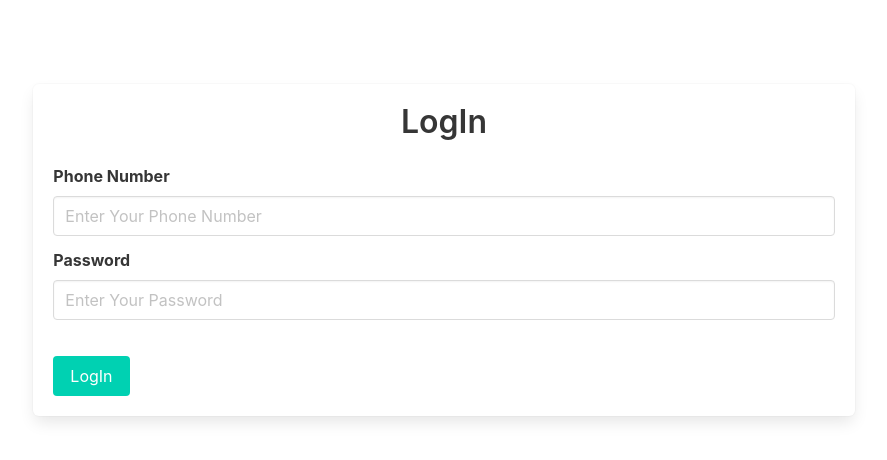
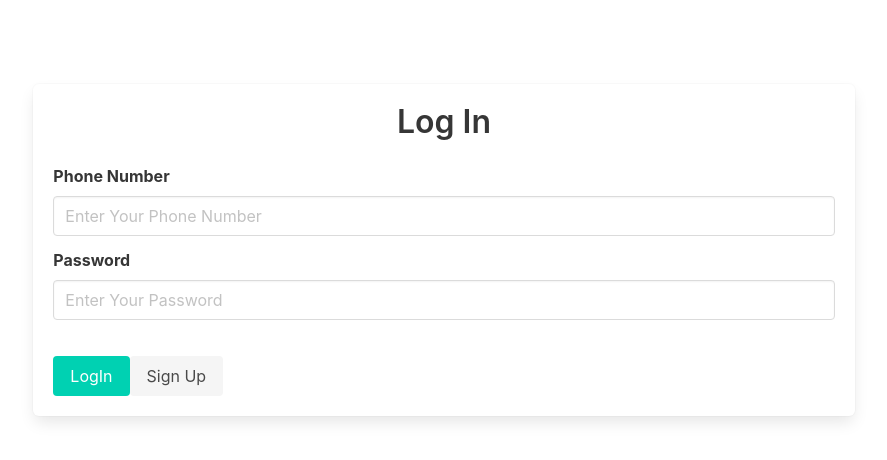
Before and after one commit to Mohiiit/farmer_app_frontend, a React (Create React App) app: page / in a window 1280 px wide. Both pictures are taken after a click on the button "Login". Shown: the top 460 px of the page, without its empty margins (196-1083 px from the left). Built offline with nearby package versions, Linux system fonts and the light colour scheme; no server answers.

Commit message:
logIn and signUp UI enhancement

```diff
--- a/src/App.jsx
+++ b/src/App.jsx
@@ -31,10 +31,11 @@ function App() {
     getWelcomeMessage();
   }, []);
 
-  const handleLogin = (e) => {
-    e.preventDefault();
-    setLoggedIn(true);
+  const handleLogin = () => {
+    // e.preventDefault();
+    setLoggedIn(!loggedIn);
   }
+
   return (
     <>
       <Header title={message} />
@@ -54,7 +55,9 @@ function App() {
                 </div>
               </>
             ): (
-              <Login />
+              <Login
+                handleLogin={handleLogin}
+              />
             )}
             </>
           ) : (
--- a/src/components/Header.jsx
+++ b/src/components/Header.jsx
@@ -1,7 +1,7 @@
 import React, { useContext, useState } from "react";
 
 import { UserContext } from "../context/UserContext";
-import ProfileDataModel from "./ProfileDataModel";
+import ProfileDataModel from "./Modals/ProfileDataModel";
 
 
 const Header = ({ title }) => {
--- a/src/components/Login.jsx
+++ b/src/components/Login.jsx
@@ -3,7 +3,7 @@ import React, { useContext, useState } from "react";
 import ErrorMessage from "./ErrorMessage";
 import { UserContext } from "../context/UserContext";
 
-const Login = () => {
+const Login = ({ handleLogin }) => {
     const [username, setUsername] = useState("");
     const [password, setPassword] = useState("");
     const [errorMessage, setErrorMessage] = useState("");
@@ -37,19 +37,19 @@ const Login = () => {
         <div className="column">
             <form className="box" onSubmit={handleSubmit}>
 
-                <h1 className="title has-text-centered"> LogIn</h1>
+                <h1 className="title has-text-centered"> Log In</h1>
 
                 <div className="field">
                     <label className="label">Phone Number</label>
                     <div className="control">
-                        <input type="string" placeholder="Enter Your Phone Number" value={username} onChange={(e) => setUsername(e.target.value)} className="input" required />
+                        <input type="string" placeholder="Enter Your Phone Number" value={username} onChange={(e) => setUsername(e.target.value)} className="input" />
                     </div>
                 </div>
 
                 <div className="field">
                     <label className="label">Password</label>
                     <div className="control">
-                        <input type="password" placeholder="Enter Your Password" value={password} onChange={(e) => setPassword(e.target.value)} className="input" required />
+                        <input type="password" placeholder="Enter Your Password" value={password} onChange={(e) => setPassword(e.target.value)} className="input" />
                     </div>
                 </div>
 
@@ -58,6 +58,9 @@ const Login = () => {
                 <button className="button is-primary" type="submit">
                     LogIn
                 </button>
+                <button className="button is-light" onClick={handleLogin}>
+                    Sign Up
+                </button>
             </form>
         </div>
     );
--- a/src/components/Register.jsx
+++ b/src/components/Register.jsx
@@ -1,6 +1,6 @@
 import React, { useContext, useState } from "react";
 import ErrorMessage from "./ErrorMessage";
-import RegsiterModal from "./RegisterModal";
+import RegsiterModal from "./Modals/RegisterModal";
 
 import { UserContext } from "../context/UserContext";
 
```
Also changed, not shown: src/components/Modals/ProfileDataModel.jsx (renamed from src/components/ProfileDataModel.jsx), src/components/Modals/RegisterModal.jsx (renamed from src/components/RegisterModal.jsx).
